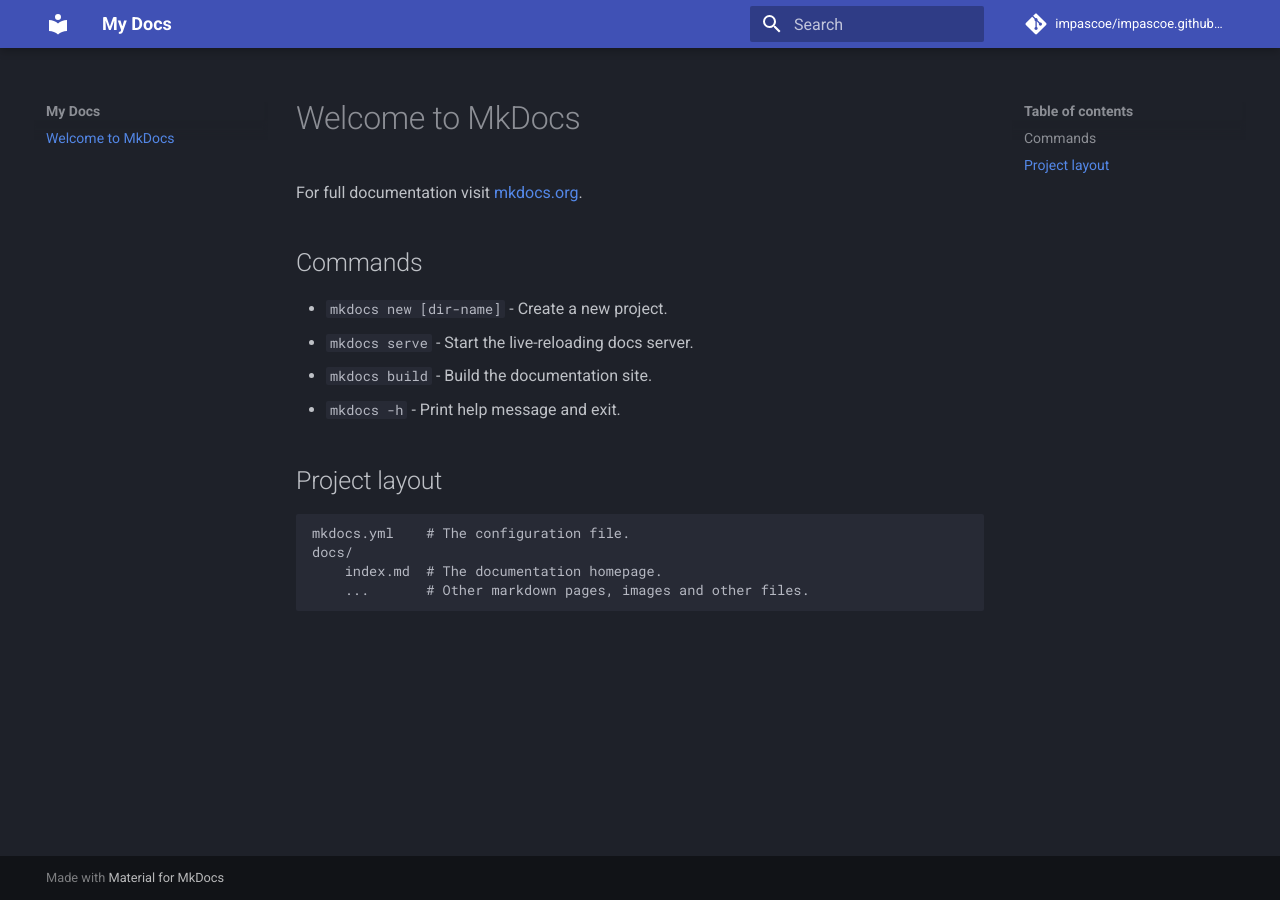
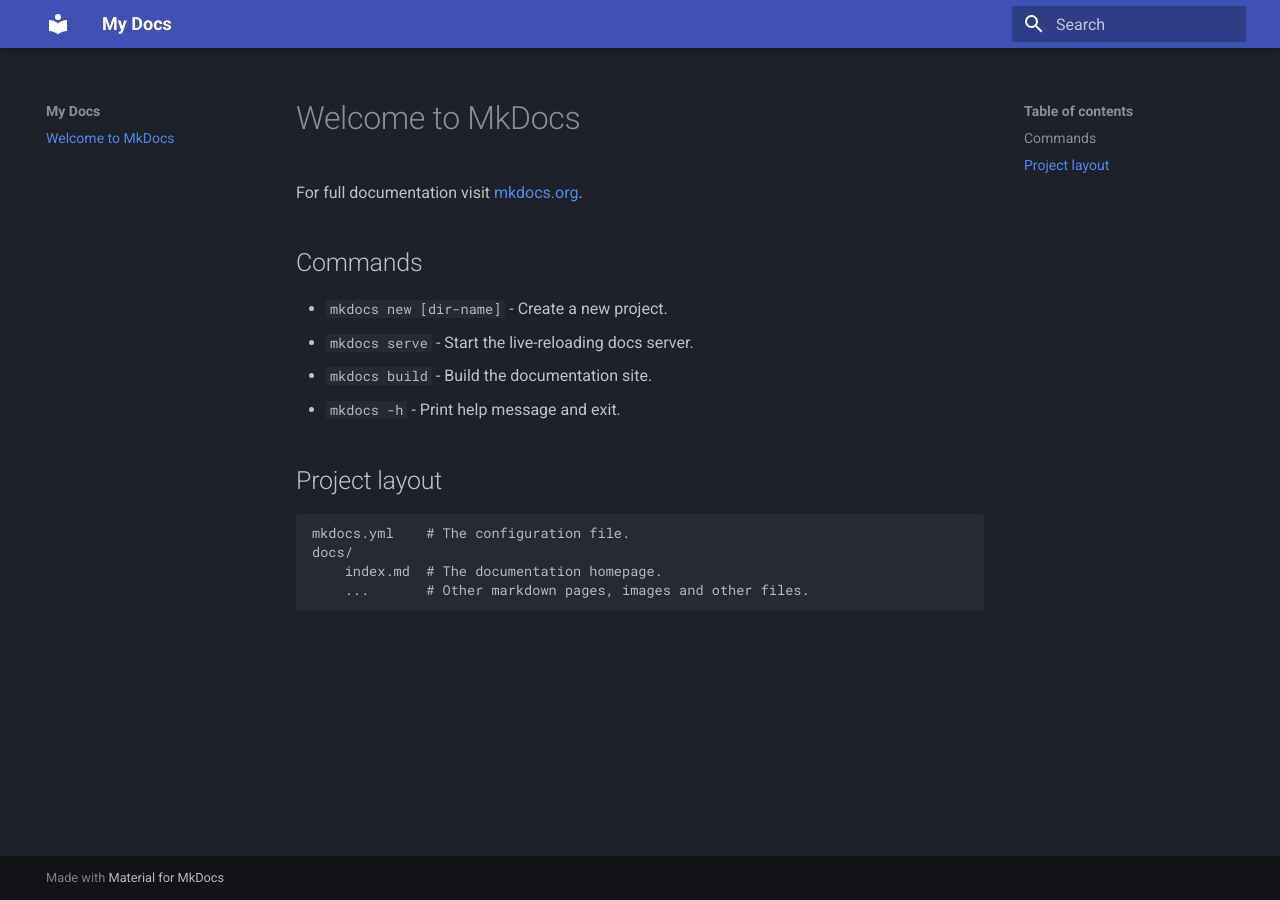
Before and after one commit to impascoe/impascoe.github.io, an MkDocs documentation site: the page built from docs/index.md, in a window 1280 px wide. Built offline with MkDocs 1.6.1 and Material for MkDocs 9.7.7, drawn with Linux system fonts in a browser that asks for light colours; comment, search, counter and statistics services are not loaded.

Commit message:
fix mkdocs root

```diff
--- a/mkdocs.yml
+++ b/mkdocs.yml
@@ -1,10 +1,4 @@
-# yaml-language-server: $schema=https://squidfunk.github.io/mkdocs-material/schema.json
-
 site_name: My Docs
-site_url: https://github.com/impascoe/impascoe.github.io
-
-repo_name: impascoe/impascoe.github.io
-repo_url: https://github.com/impascoe/impascoe.github.io
 
 theme:
   name: material
```
